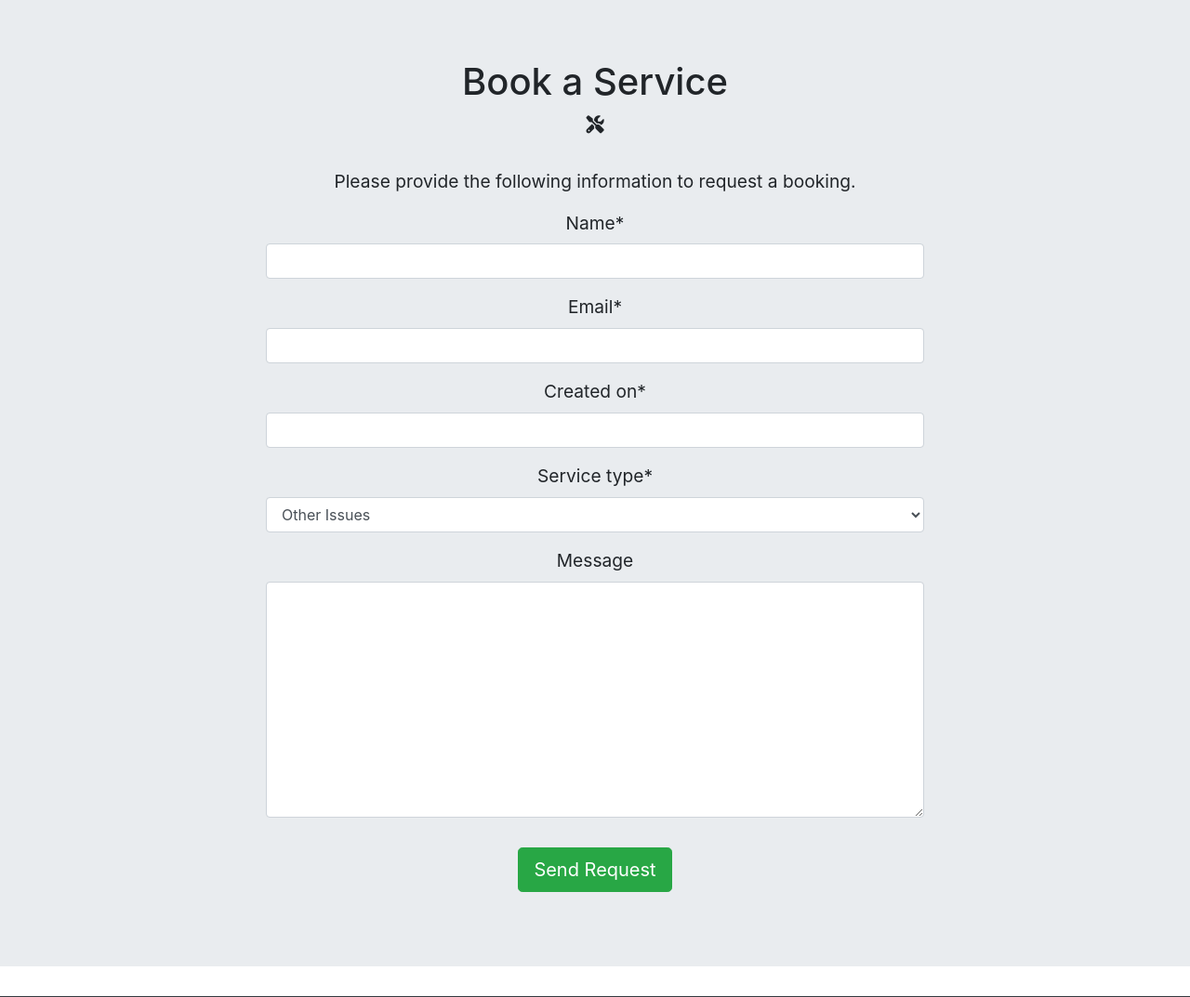
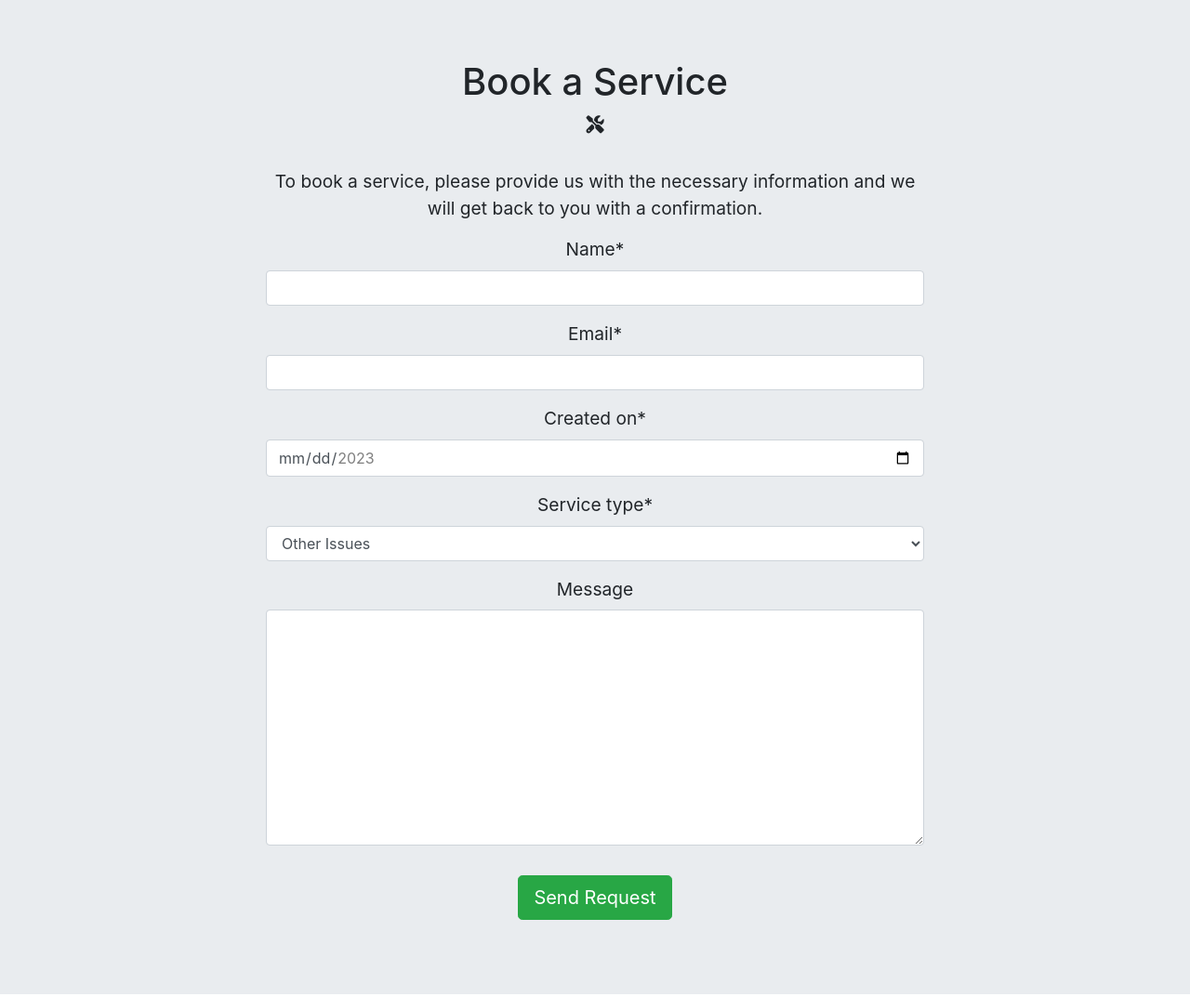
Before and after one commit to kbogar/classic-garage, a Django app: page /book_service/ in a window 1280 px wide. Shown: the part 86-1159 px from the top of the page at 93% size. Run offline with Django 3.2, Linux system fonts and the light colour scheme; some libraries are stand-ins or nearby versions.

Commit message:
add datepicker to bookingmodelform

```diff
--- a/booking/forms.py
+++ b/booking/forms.py
@@ -1,6 +1,15 @@
 from django import forms
 from .models import CustomModel, BookingModel
 from django.forms import ModelForm
+import datetime
+
+
+class DateInput(forms.DateInput):
+    """
+    This widget provides a way to select a date from a graphical calendar.
+    from https://webpedia.net/how-to-use-datepicker-in-django
+    """
+    input_type = 'date'
 
 
 class BookingModelForm(forms.ModelForm):
@@ -9,7 +18,17 @@ class BookingModelForm(forms.ModelForm):
     """
     class Meta:
         model = BookingModel
-        fields = ('name', 'email', 'created_on', 'service_type', 'message')
+        fields = ('name',
+                  'email',
+                  'created_on',
+                  'service_type',
+                  'message',)
+        widgets = {
+            'created_on': DateInput(attrs={
+                'min': datetime.date.today()+datetime.timedelta(days=3),
+                'max': datetime.date.today()+datetime.timedelta(days=60),
+            })
+        }
 
 
 class CustomContactForm(forms.ModelForm):
--- a/booking/views.py
+++ b/booking/views.py
@@ -17,10 +17,6 @@ class About(TemplateView):
 
 class OurServices(TemplateView):
     template_name = 'our_services.html'
-
-
-# class BookService(TemplateView):
-#     template_name = 'book_service.html'
 
 
 class BookService(CreateView):
--- a/templates/book_service.html
+++ b/templates/book_service.html
@@ -8,7 +8,8 @@
         <h1>Book a Service</h1>
         <i class="fa-solid fa-screwdriver-wrench"></i>
         <div class="col-10 offset-1 col-md-8 offset-md-2 mt-3 p-3">
-            <p class="fst-italic fs-4 text-center">Please provide the following information to request a booking.</p>
+            <p class="fst-italic fs-4 text-center">To book a service, please provide us with the necessary
+                information and we will get back to you with a confirmation.</p>
             <!-- book service form -->
             <form method="POST" class="text-center">
                 {% csrf_token %}
```
